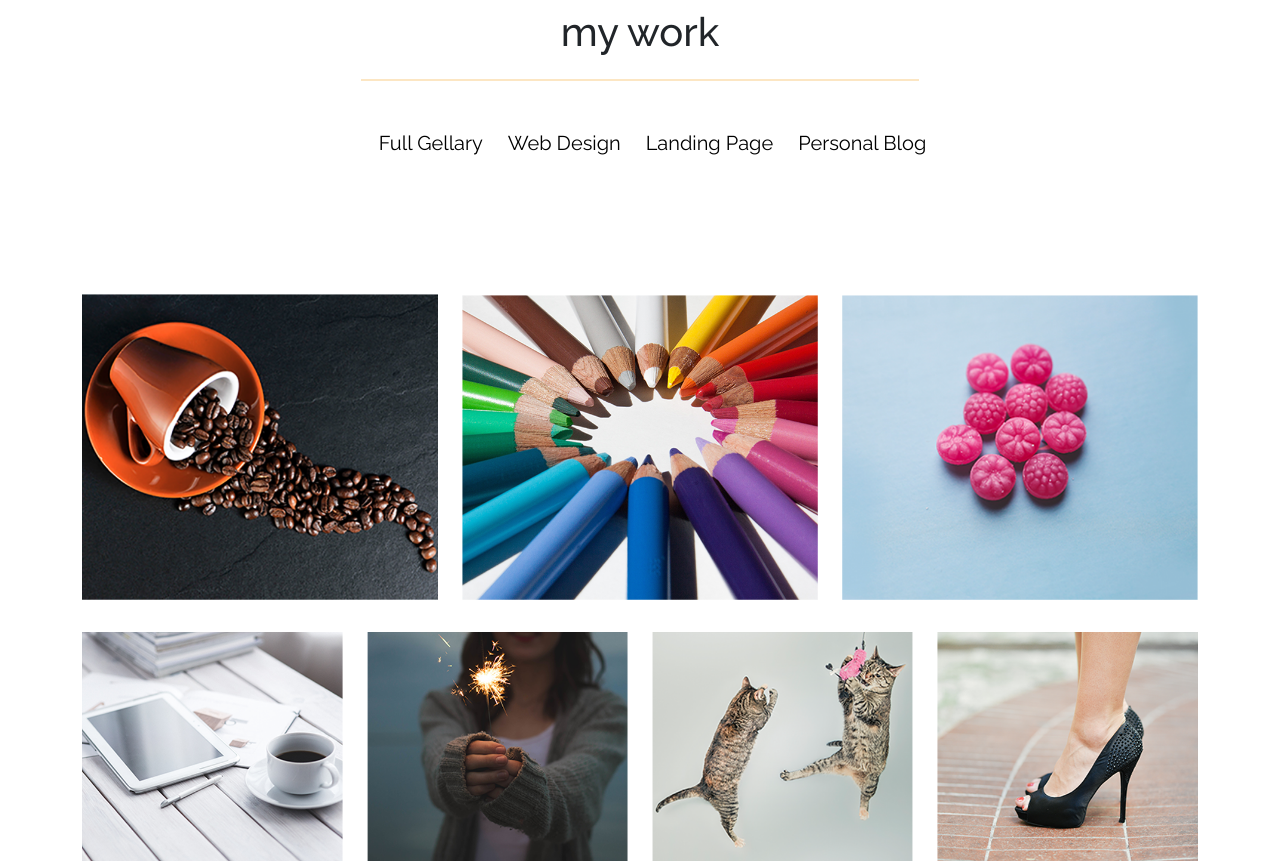
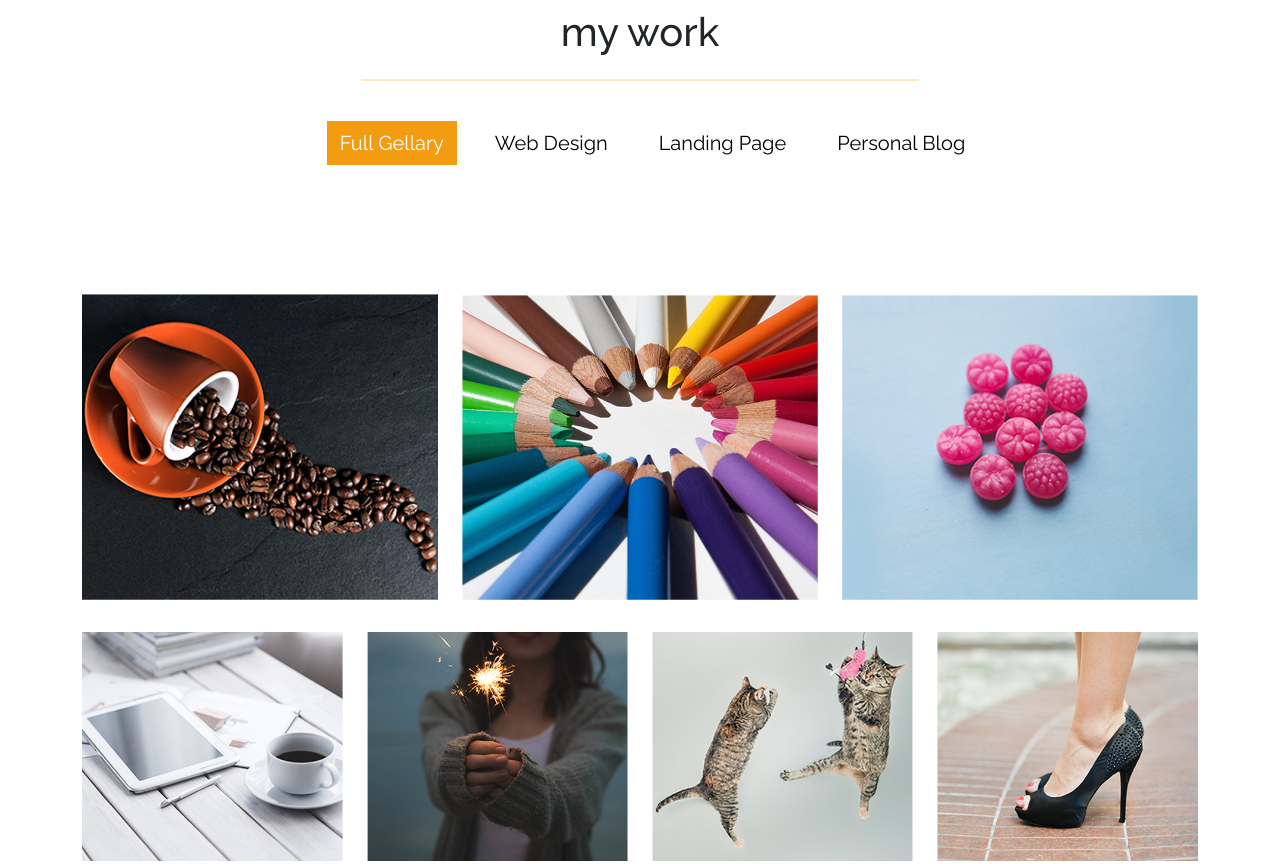
Before and after one commit to marshalalamin/potfolio_design, a plain HTML site: page index.html in a window 1280 px wide. Shown: the part 3420-4284 px from the top of the page. Drawn offline with nearby package versions, Linux system fonts and the light colour scheme; a script that the page names is missing.

Commit message:
Update style.css

```diff
--- a/css/style.css
+++ b/css/style.css
@@ -563,15 +563,25 @@ section.work_section {
   font-size: 20px;
   color: #000;
   line-height: -63px;
-  transition: 0.4s all ease-in-out;
+  transition: 0.3s all ease-in-out;
+  padding: 10px 13px;
+
+}
+
+.my_work ul li:first-child a {
+  background-color: #f39c12;
+  padding: 10px 13px;
+  color: #fff;
 
 }
 
 .my_work ul li a:hover {
   background-color: #f39c12;
-  padding: 10px 13px;
+
   color: #fff;
 }
+
+.progress_content h1 {}
 
 .work_section:hover .about_content.my_work::before {
   width: 50px;
```
